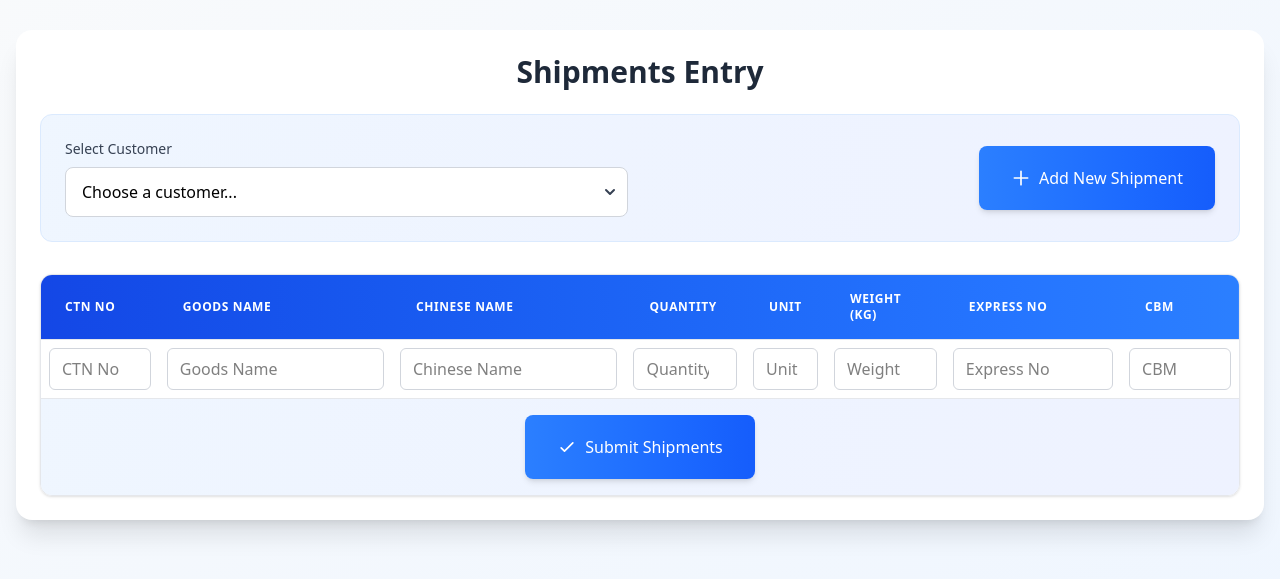
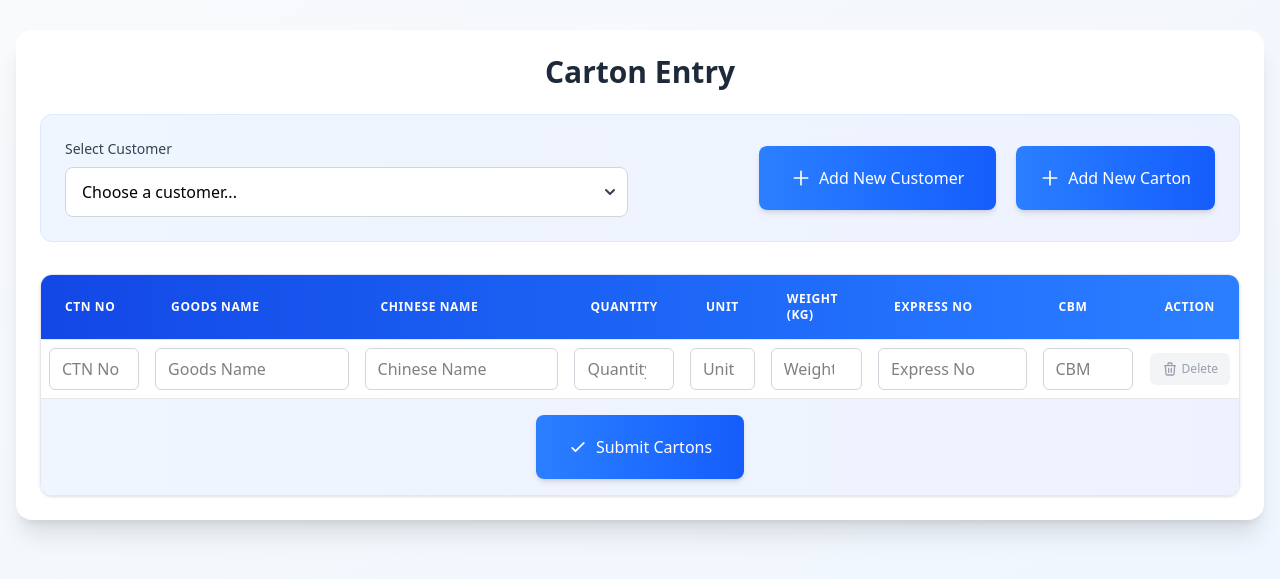
Before and after one commit to al-rasels/shipment-entry, a React (Vite) app: page / in a window 1280 px wide. Shown: the part 125-704 px from the top of the page. Built offline with nearby package versions, Linux system fonts and the light colour scheme.

Commit message:
add title

```diff
--- /dev/null
+++ b/src/components/newCustomerModal/NewCustomerModal.jsx
@@ -0,0 +1,110 @@
+const NewCustomerModal = ({ setShowCustomerModal }) => {
+  return (
+    <div className="fixed inset-0 bg-black/50 flex items-center justify-center p-4 z-50">
+      <div className="bg-white rounded-xl shadow-2xl border border-gray-200 max-w-md w-full">
+        <div className="p-6">
+          <div className="flex justify-between items-center mb-6">
+            <h2 className="text-xl font-bold text-gray-800">
+              Create New Customer
+            </h2>
+            <button
+              onClick={() => setShowCustomerModal(false)}
+              className="text-gray-500 hover:text-gray-700 transition-colors p-1">
+              <svg
+                className="w-6 h-6"
+                fill="none"
+                stroke="currentColor"
+                viewBox="0 0 24 24">
+                <path
+                  strokeLinecap="round"
+                  strokeLinejoin="round"
+                  strokeWidth="2"
+                  d="M6 18L18 6M6 6l12 12"
+                />
+              </svg>
+            </button>
+          </div>
+
+          <div className="space-y-4">
+            <div>
+              <label className="block text-sm font-medium text-gray-700 mb-1">
+                Customer Name
+              </label>
+              <input
+                type="text"
+                value=""
+                className="w-full px-4 py-3 border border-gray-300 rounded-lg focus:outline-none focus:ring-2 focus:ring-blue-200 focus:border-blue-500 transition"
+                placeholder="Enter company name"
+              />
+            </div>
+
+            <div>
+              <label className="block text-sm font-medium text-gray-700 mb-1">
+                Contact Number
+              </label>
+              <input
+                type="phone"
+                value=""
+                className="w-full px-4 py-3 border border-gray-300 rounded-lg focus:outline-none focus:ring-2 focus:ring-blue-200 focus:border-blue-500 transition"
+                placeholder="Enter contact name"
+              />
+            </div>
+
+            <div className="grid grid-cols-2 gap-4">
+              <div>
+                <label className="block text-sm font-medium text-gray-700 mb-1">
+                  Email
+                </label>
+                <input
+                  type="email"
+                  value=""
+                  className="w-full px-4 py-3 border border-gray-300 rounded-lg focus:outline-none focus:ring-2 focus:ring-blue-200 focus:border-blue-500 transition"
+                  placeholder="email@company.com"
+                />
+              </div>
+
+              <div>
+                <label className="block text-sm font-medium text-gray-700 mb-1">
+                  Phone *
+                </label>
+                <input
+                  type="tel"
+                  value=""
+                  className="w-full px-4 py-3 border border-gray-300 rounded-lg focus:outline-none focus:ring-2 focus:ring-blue-200 focus:border-blue-500 transition"
+                  placeholder="+86 123 4567 8900"
+                />
+              </div>
+            </div>
+
+            <div>
+              <label className="block text-sm font-medium text-gray-700 mb-1">
+                Address
+              </label>
+              <textarea
+                value=""
+                className="w-full px-4 py-3 border border-gray-300 rounded-lg focus:outline-none focus:ring-2 focus:ring-blue-200 focus:border-blue-500 transition"
+                placeholder="Enter complete address"
+                rows="3"
+              />
+            </div>
+          </div>
+
+          <div className="flex justify-end gap-3 mt-8">
+            <button
+              onClick={() => setShowCustomerModal(false)}
+              className="px-6 py-3 border border-gray-300 text-gray-700 font-medium rounded-lg hover:bg-gray-50 transition">
+              Cancel
+            </button>
+            <button
+              onClick=""
+              className="px-6 py-3 bg-blue-500 hover:bg-blue-600 text-white font-medium rounded-lg shadow hover:shadow-md transition">
+              Create Customer
+            </button>
+          </div>
+        </div>
+      </div>
+    </div>
+  );
+};
+
+export default NewCustomerModal;
--- a/src/components/shipments-entry/ShipmentsEntry.jsx
+++ b/src/components/shipments-entry/ShipmentsEntry.jsx
@@ -1,8 +1,8 @@
 import React, { useState } from "react";
+import NewCustomerModal from "../newCustomerModal/NewCustomerModal";
 
 const ShipmentsEntry = () => {
-  const [newFields, setNewFields] = useState([
-    {
+  const EMPTY_ROW = {
     ctnNo: "",
     goodsName: "",
     chineseName: "",
@@ -11,8 +11,10 @@ const ShipmentsEntry = () => {
     weight: "",
     expressNo: "",
     cbm: "",
-    },
-  ]);
+  };
+
+  const [newFields, setNewFields] = useState([{ ...EMPTY_ROW }]);
+  const [showCustomerModal, setShowCustomerModal] = useState(false);
 
   // Function to handle data catching from new shipment fields
   const updateInputFields = (index, field, value) => {
@@ -22,24 +24,40 @@ const ShipmentsEntry = () => {
       return updatedFields;
     });
   };
+
   const addNewShipmentRow = () => {
-    setNewFields((prevFields) => [...prevFields, newFields]);
+    setNewFields((prevFields) => [{ ...EMPTY_ROW }, ...prevFields]);
   };
-  console.log(newFields);
+
+  // Function to delete a row
+  const deleteRow = (index) => {
+    if (newFields.length > 1) {
+      setNewFields((prevFields) => {
+        const updatedFields = [...prevFields];
+        updatedFields.splice(index, 1);
+        return updatedFields;
+      });
+    } else {
+      // If it's the last row, just reset it
+      setNewFields([{ ...EMPTY_ROW }]);
+    }
+  };
+
   return (
+    <>
       <section className="bg-linear-to-br from-gray-50 to-blue-50 min-h-screen flex items-center justify-center p-4">
         <div className="max-w-7xl w-full p-6 bg-white rounded-2xl shadow-xl">
           {/* Header section */}
           <header className="mb-8">
             <div className="text-center mb-6">
               <h1 className="text-3xl font-bold text-gray-800 mb-2">
-              Shipments Entry
+                Carton Entry
               </h1>
             </div>
 
             {/* Customer selection and actions */}
             <div className="bg-linear-to-r from-blue-50 to-indigo-50 rounded-xl p-6 mb-8 border border-blue-100">
-            <div className="grid grid-cols-2  gap-6 items-center">
+              <div className="grid grid-cols-2 gap-6 items-center">
                 {/* Customer selection */}
                 <div className="space-y-2">
                   <label
@@ -73,10 +91,10 @@ const ShipmentsEntry = () => {
                   </div>
                 </div>
 
-              {/* Action button */}
-              <div className="flex justify-end">
+                {/* Action buttons */}
+                <div className="flex justify-end gap-5">
                   <button
-                  onClick={addNewShipmentRow}
+                    onClick={() => setShowCustomerModal(true)}
                     className="bg-linear-to-r from-blue-500 to-blue-600 hover:from-blue-600 hover:to-blue-700 text-white font-medium px-8 py-5 rounded-lg shadow-md hover:shadow-lg transition-all duration-200 transform hover:-translate-y-0.5 flex items-center gap-2 cursor-pointer">
                     <svg
                       className="w-5 h-5"
@@ -90,7 +108,24 @@ const ShipmentsEntry = () => {
                         d="M12 4v16m8-8H4"
                       />
                     </svg>
-                  Add New Shipment
+                    Add New Customer
+                  </button>
+                  <button
+                    onClick={addNewShipmentRow}
+                    className="bg-linear-to-r from-blue-500 to-blue-600 hover:from-blue-600 hover:to-blue-700 text-white font-medium px-6 py-4 rounded-lg shadow-md hover:shadow-lg transition-all duration-200 transform hover:-translate-y-0.5 flex items-center gap-2 cursor-pointer">
+                    <svg
+                      className="w-5 h-5"
+                      fill="none"
+                      stroke="currentColor"
+                      viewBox="0 0 24 24">
+                      <path
+                        strokeLinecap="round"
+                        strokeLinejoin="round"
+                        strokeWidth="2"
+                        d="M12 4v16m8-8H4"
+                      />
+                    </svg>
+                    Add New Carton
                   </button>
                 </div>
               </div>
@@ -103,35 +138,36 @@ const ShipmentsEntry = () => {
               <table className="min-w-full divide-y divide-gray-200">
                 <thead>
                   <tr className="bg-linear-to-r from-blue-700 to-blue-500">
-                  <th className="px-6 py-4 text-left text-xs font-semibold text-white uppercase tracking-wider w-[10%]">
+                    <th className="px-6 py-4 text-left text-xs font-semibold text-white uppercase tracking-wider w-[9%]">
                       CTN No
                     </th>
-                  <th className="px-6 py-4 text-left text-xs font-semibold text-white uppercase tracking-wider w-[20%]">
+                    <th className="px-6 py-4 text-left text-xs font-semibold text-white uppercase tracking-wider w-[18%]">
                       Goods Name
                     </th>
-                  <th className="px-6 py-4 text-left text-xs font-semibold text-white uppercase tracking-wider w-[20%]">
+                    <th className="px-6 py-4 text-left text-xs font-semibold text-white uppercase tracking-wider w-[18%]">
                       Chinese Name
                     </th>
-                  <th className="px-6 py-4 text-left text-xs font-semibold text-white uppercase tracking-wider w-[10%]">
+                    <th className="px-6 py-4 text-left text-xs font-semibold text-white uppercase tracking-wider w-[9%]">
                       Quantity
                     </th>
-                  <th className="px-6 py-4 text-left text-xs font-semibold text-white uppercase tracking-wider w-[5%]">
+                    <th className="px-6 py-4 text-left text-xs font-semibold text-white uppercase tracking-wider w-[6%]">
                       Unit
                     </th>
-                  <th className="px-6 py-4 text-left text-xs font-semibold text-white uppercase tracking-wider w-[10%]">
+                    <th className="px-6 py-4 text-left text-xs font-semibold text-white uppercase tracking-wider w-[9%]">
                       Weight (kg)
                     </th>
-                  <th className="px-6 py-4 text-left text-xs font-semibold text-white uppercase tracking-wider w-[15%]">
+                    <th className="px-6 py-4 text-left text-xs font-semibold text-white uppercase tracking-wider w-[14%]">
                       Express No
                     </th>
-                  <th className="px-6 py-4 text-left text-xs font-semibold text-white uppercase tracking-wider w-[10%]">
+                    <th className="px-6 py-4 text-left text-xs font-semibold text-white uppercase tracking-wider w-[9%]">
                       CBM
+                    </th>
+                    <th className="px-6 py-4 text-left text-xs font-semibold text-white uppercase tracking-wider w-[8%]">
+                      Action
                     </th>
                   </tr>
                 </thead>
                 <tbody className="bg-white divide-y divide-gray-100">
-                {/* Example row */}
-
                   {newFields.map((field, index) => (
                     <tr
                       key={index}
@@ -139,7 +175,6 @@ const ShipmentsEntry = () => {
                       <td className="px-2 py-2">
                         <input
                           type="text"
-                        defaultValue=""
                           value={field.ctnNo}
                           onChange={(e) =>
                             updateInputFields(index, "ctnNo", e.target.value)
@@ -151,10 +186,13 @@ const ShipmentsEntry = () => {
                       <td className="px-2 py-2">
                         <input
                           type="text"
-                        defaultValue=""
                           value={field.goodsName}
                           onChange={(e) =>
-                          updateInputFields(index, "goodsName", e.target.value)
+                            updateInputFields(
+                              index,
+                              "goodsName",
+                              e.target.value,
+                            )
                           }
                           placeholder="Goods Name"
                           className="w-full px-3 py-2 border border-gray-300 rounded-md focus:outline-none focus:ring-2 focus:ring-blue-200 focus:border-blue-500 transition"
@@ -163,7 +201,6 @@ const ShipmentsEntry = () => {
                       <td className="px-2 py-2">
                         <input
                           type="text"
-                        defaultValue=""
                           value={field.chineseName}
                           onChange={(e) =>
                             updateInputFields(
@@ -184,14 +221,12 @@ const ShipmentsEntry = () => {
                           onChange={(e) =>
                             updateInputFields(index, "quantity", e.target.value)
                           }
-                        defaultValue=""
                           className="w-full px-3 py-2 border border-gray-300 rounded-md focus:outline-none focus:ring-2 focus:ring-blue-200 focus:border-blue-500 transition"
                         />
                       </td>
                       <td className="px-2 py-2">
                         <input
                           type="text"
-                        defaultValue=""
                           placeholder="Unit"
                           value={field.unit}
                           onChange={(e) =>
@@ -208,17 +243,19 @@ const ShipmentsEntry = () => {
                           onChange={(e) =>
                             updateInputFields(index, "weight", e.target.value)
                           }
-                        defaultValue=""
                           className="w-full px-3 py-2 border border-gray-300 rounded-md focus:outline-none focus:ring-2 focus:ring-blue-200 focus:border-blue-500 transition"
                         />
                       </td>
                       <td className="px-2 py-2">
                         <input
                           type="text"
-                        defaultValue=""
                           value={field.expressNo}
                           onChange={(e) =>
-                          updateInputFields(index, "expressNo", e.target.value)
+                            updateInputFields(
+                              index,
+                              "expressNo",
+                              e.target.value,
+                            )
                           }
                           placeholder="Express No"
                           className="w-full px-3 py-2 border border-gray-300 rounded-md focus:outline-none focus:ring-2 focus:ring-blue-200 focus:border-blue-500 transition"
@@ -227,7 +264,6 @@ const ShipmentsEntry = () => {
                       <td className="px-2 py-2">
                         <input
                           type="number"
-                        defaultValue=""
                           value={field.cbm}
                           onChange={(e) =>
                             updateInputFields(index, "cbm", e.target.value)
@@ -235,6 +271,37 @@ const ShipmentsEntry = () => {
                           placeholder="CBM"
                           className="w-full px-3 py-2 border border-gray-300 rounded-md focus:outline-none focus:ring-2 focus:ring-blue-200 focus:border-blue-500 transition"
                         />
+                      </td>
+                      <td className="px-2 py-2">
+                        <div className="flex justify-center">
+                          <button
+                            onClick={() => deleteRow(index)}
+                            disabled={newFields.length === 1}
+                            className={`px-3 py-2 rounded-md transition-all duration-200 flex items-center gap-1 ${
+                              newFields.length === 1
+                                ? "bg-gray-100 text-gray-400 cursor-not-allowed"
+                                : "bg-red-500 hover:bg-red-600 text-white hover:shadow-md cursor-pointer"
+                            }`}
+                            title={
+                              newFields.length === 1
+                                ? "Cannot delete the last row"
+                                : "Delete this row"
+                            }>
+                            <svg
+                              className="w-4 h-4"
+                              fill="none"
+                              stroke="currentColor"
+                              viewBox="0 0 24 24">
+                              <path
+                                strokeLinecap="round"
+                                strokeLinejoin="round"
+                                strokeWidth="2"
+                                d="M19 7l-.867 12.142A2 2 0 0116.138 21H7.862a2 2 0 01-1.995-1.858L5 7m5 4v6m4-6v6m1-10V4a1 1 0 00-1-1h-4a1 1 0 00-1 1v3M4 7h16"
+                              />
+                            </svg>
+                            <span className="text-xs font-medium">Delete</span>
+                          </button>
+                        </div>
                       </td>
                     </tr>
                   ))}
@@ -244,30 +311,34 @@ const ShipmentsEntry = () => {
 
             {/* Table footer */}
             <div className="bg-linear-to-r from-blue-50 to-indigo-50 px-6 py-4 border-t border-gray-200">
-            {/* Action button */}
-            <div className="flex justify-center ">
-              <button className="bg-linear-to-r from-blue-500 to-blue-600 hover:from-blue-600 hover:to-blue-700 text-white font-medium px-8 py-5 rounded-lg shadow-md hover:shadow-lg transition-all duration-200 transform hover:-translate-y-0.5 flex items-center gap-2">
+              <div className="mx-auto max-w-max">
+                <button className="bg-linear-to-r from-blue-500 to-blue-600 hover:from-blue-600 hover:to-blue-700 text-white font-medium px-8 py-5 rounded-lg shadow-md hover:shadow-lg transition-all duration-200 transform hover:-translate-y-0.5 flex items-center gap-2 cursor-pointer">
                   <svg
-                  class="w-5 h-5"
+                    className="w-5 h-5"
                     fill="none"
                     stroke="currentColor"
-                  viewBox="0 0 24 24"
-                  xmlns="http://www.w3.org/2000/svg">
+                    viewBox="0 0 24 24">
                     <path
-                    stroke-linecap="round"
-                    stroke-linejoin="round"
-                    stroke-width="2"
+                      strokeLinecap="round"
+                      strokeLinejoin="round"
+                      strokeWidth="2"
                       d="M5 13l4 4L19 7"
                     />
                   </svg>
-                Submit Shipments
+                  Submit Cartons
                 </button>
               </div>
             </div>
           </div>
         </div>
       </section>
+
+      {/* Customer Creation Modal */}
+      {showCustomerModal && (
+        <NewCustomerModal setShowCustomerModal={setShowCustomerModal} />
+      )}
+    </>
   );
-};
+};;;;;;;;
 
 export default ShipmentsEntry;
```
Lines whose indentation alone changed are shown as unchanged.
